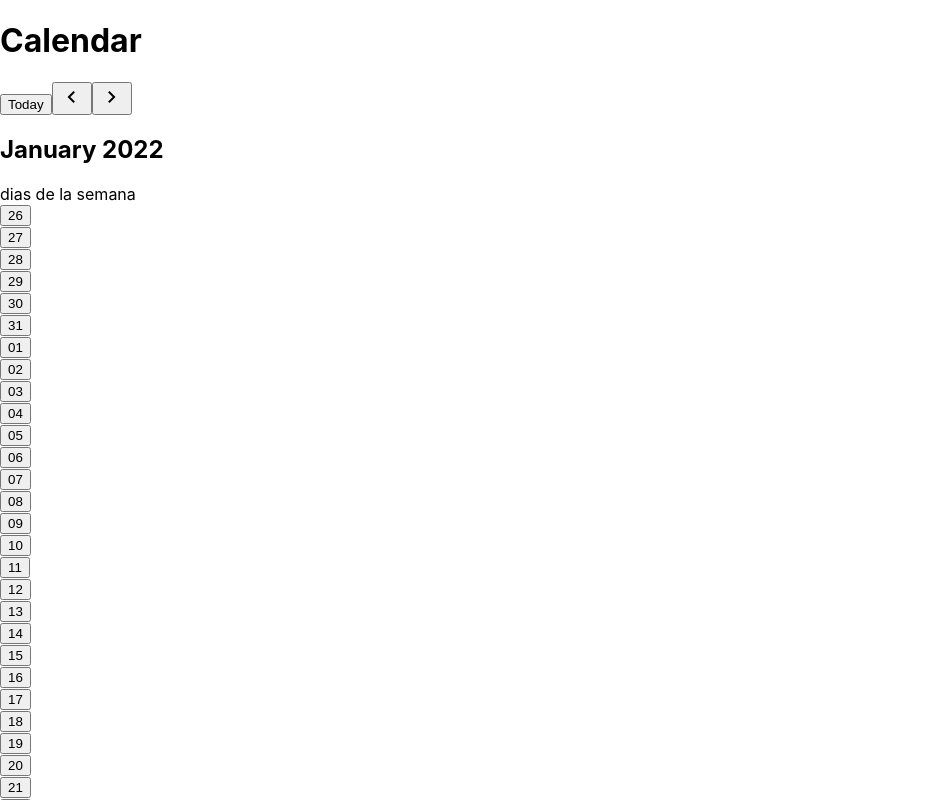
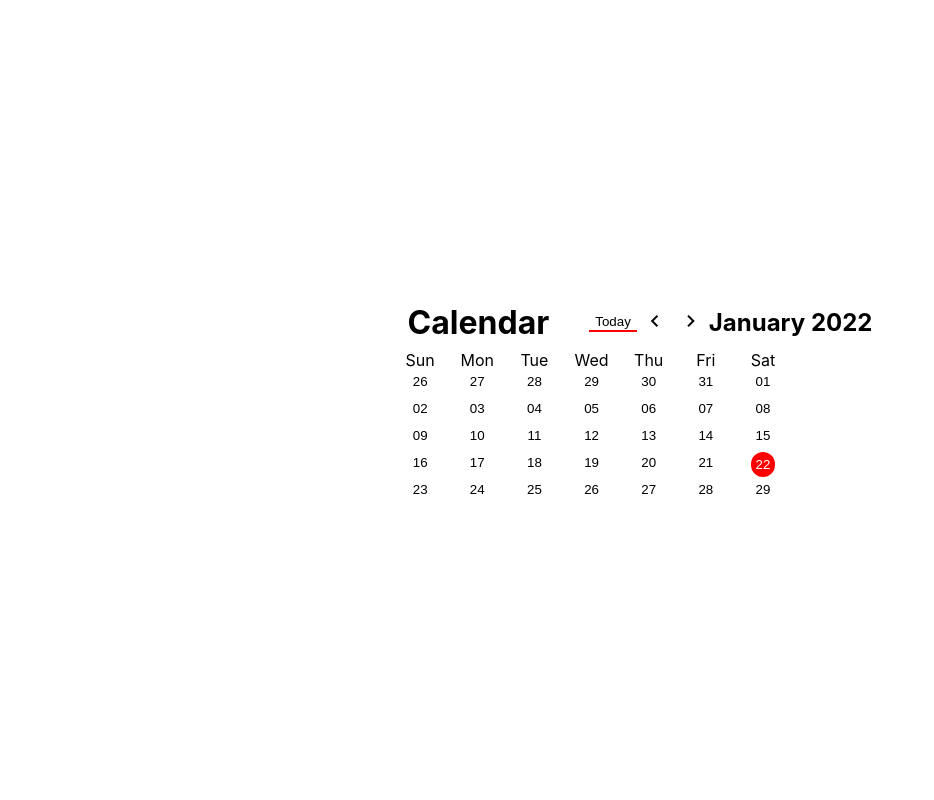
Before and after one commit to ethanial1/DancingWithDeath_Front, a React (Create React App) app: page / in a window 1280 px wide. Shown: the top 800 px of the page, without its empty margins (0-934 px from the left). Built offline with nearby package versions, Linux system fonts and the light colour scheme.

Commit message:
Estilos css de los componentes

```diff
--- a/src/components/CalendarHeader/CalendarHeader.jsx
+++ b/src/components/CalendarHeader/CalendarHeader.jsx
@@ -14,9 +14,9 @@ const CalendarHeader = () => {
     const handleReset = () => setMonthIndex(dayjs().month());
 
     return (
-        <header>
+        <header className={st.calendar_header}>
             <h1>Calendar</h1>
-            <button onClick={handleReset}>
+            <button onClick={handleReset} className={st.btn_today}>
                 <span>Today</span>
             </button>
             <button onClick={handlePrevMonth}>
--- a/src/components/CalendarHeader/CalendarHeader.module.css
+++ b/src/components/CalendarHeader/CalendarHeader.module.css
@@ -0,0 +1,13 @@
+.calendar_header {
+    display: flex;
+    align-items: center;
+    padding: 0.5rem 1rem;
+}
+
+.calendar_header > h1 {
+    margin-right: 2.5rem;
+}
+
+.btn_today {
+    border-bottom: solid 2px red;
+}
--- a/src/components/Month/Month.jsx
+++ b/src/components/Month/Month.jsx
@@ -1,18 +1,29 @@
 import React from 'react';
 import Day from '../Day/Day';
+import st from './Month.module.css';
 
 const Month = ({month}) => {
     return (
-        <div>
-            <div>dias de la semana</div>
-            <div>
+        <div className={st.container}>
+            <div className={st.days}>
+                <ul>
+                    <li>Sun</li>
+                    <li>Mon</li>
+                    <li>Tue</li>
+                    <li>Wed</li>
+                    <li>Thu</li>
+                    <li>Fri</li>
+                    <li>Sat</li>
+                </ul>
+            </div>
+            <div className={st.container_month}>
                 {
-                    month.map(row =>
-                        <>
+                    month.map(( row, index ) =>
+                        <React.Fragment key={index}>
                             {
-                                row.map((day, index )=> (<Day key={index} day={day}/>))
+                                row.map((day, idexRow) => (<Day day={day} rowId={index} key={idexRow}/>))
                             }
-                        </>
+                        </React.Fragment>
                     )
                 }
             </div>
--- /dev/null
+++ b/src/components/Month/Month.module.css
@@ -0,0 +1,17 @@
+.container {
+    width: 400px;
+    text-align: center;
+}
+
+.container_month {
+    flex: 1 1 0%;
+    display: grid;
+    grid-template-columns: repeat(7, minmax(0,1fr));
+    grid-template-rows: repeat(5, minmax(0, 1fr));
+}
+
+.days > ul {
+    display: grid;
+    grid-template-columns: repeat(7, minmax(0,1fr));
+    list-style: none;
+}
--- a/src/index.css
+++ b/src/index.css
@@ -1,5 +1,9 @@
+*, ::before, ::after {
+  margin: 0;
+  box-sizing: border-box;
+}
+
 body {
-  margin: 0;
   font-family: -apple-system, BlinkMacSystemFont, 'Segoe UI', 'Roboto', 'Oxygen',
     'Ubuntu', 'Cantarell', 'Fira Sans', 'Droid Sans', 'Helvetica Neue',
     sans-serif;
@@ -11,3 +15,31 @@ code {
   font-family: source-code-pro, Menlo, Monaco, Consolas, 'Courier New',
     monospace;
 }
+
+button {
+  cursor: pointer;
+  border: none;
+  text-align: center;
+  background-color: transparent;
+  background-image: none;
+}
+
+ul {
+  padding: 0;
+}
+
+.current_day {
+  display: block;
+  padding: 5px;
+  color: #fff;
+  border-radius: 100%;
+  background-color: red;
+}
+
+.App {
+  display: flex;
+  height: 100vh;
+  width: 100vw;
+  align-items: center;
+  justify-content: center;
+}
```
